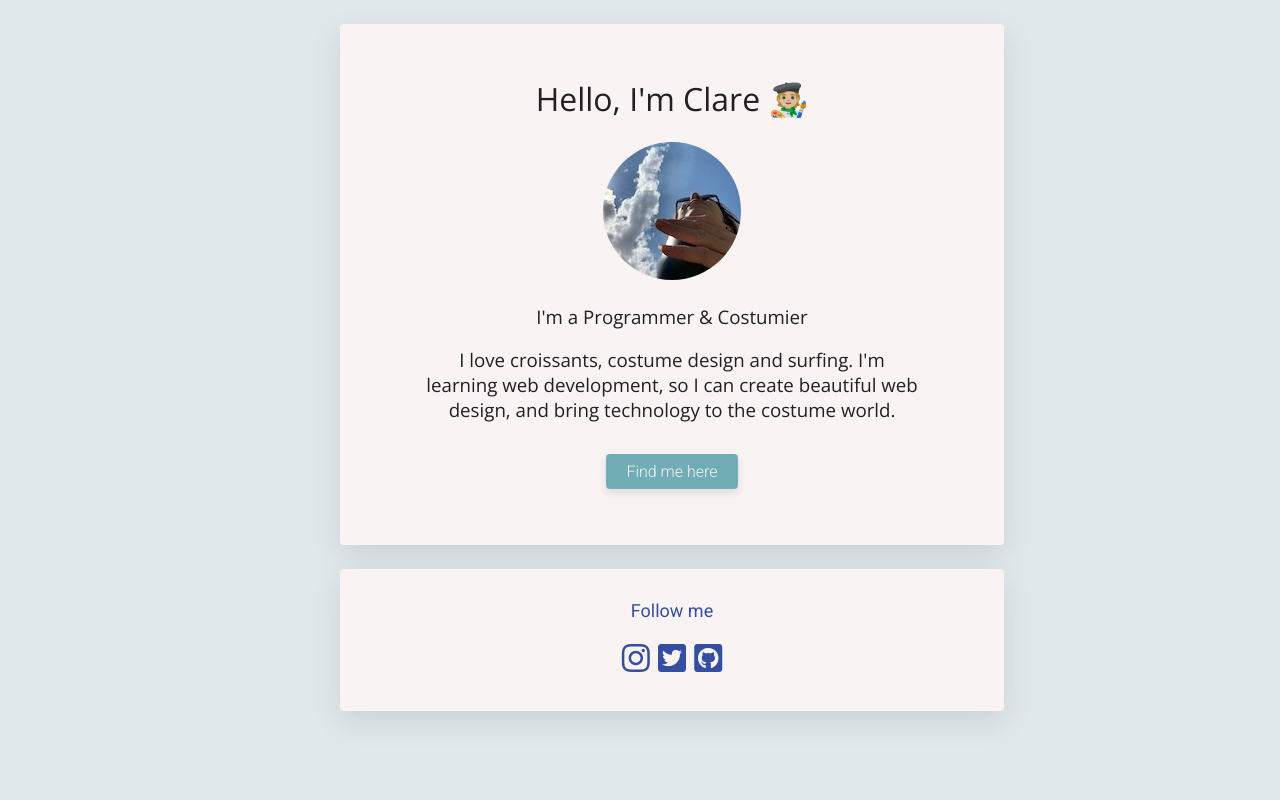
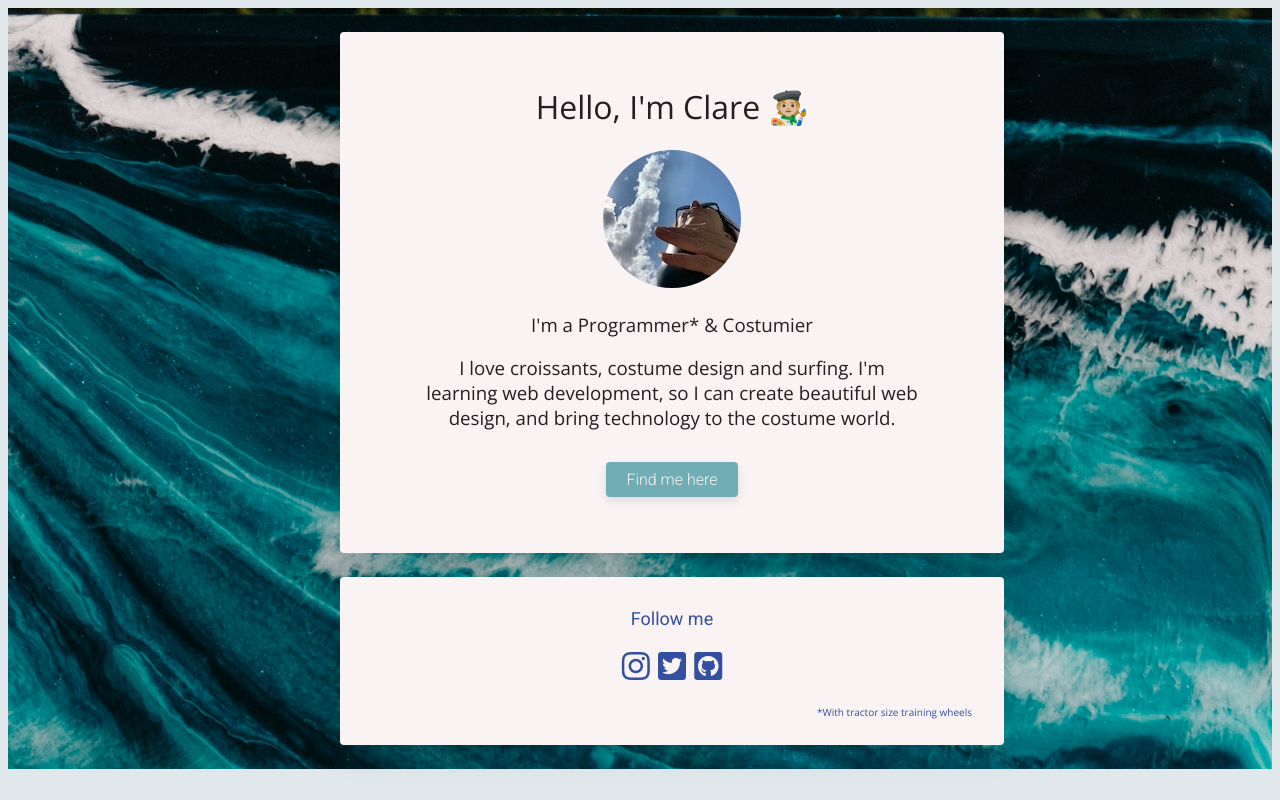
Before and after one commit to Architravelt/profile, a plain HTML site: page index.html in a window 1280 px wide. Drawn offline with nearby package versions, Linux system fonts and the light colour scheme.

Commit message:
made waves

```diff
--- a/index.html
+++ b/index.html
@@ -9,11 +9,12 @@
   <link rel="stylesheet" href="https://use.fontawesome.com/releases/v5.6.3/css/all.css">
 </head>
 <body>
+  <div class="background" style="background-image: url(images/waves.jpg)">
     <div class="container">
       <div class="card-white">
         <h1>Hello, I'm Clare 🧑🏼‍🎨</h1>
         <img src="images/clouds-profile.jpg" class= "img-circle" alt="My profile picture">
-      <h3>I'm a Programmer & Costumier</h2>
+        <h3>I'm a Programmer* & Costumier</h2>
         <h3 class="bio">I love croissants, costume design and surfing. I'm learning web development, so I can create beautiful web design, and bring technology to the costume world.</h3>
 
           <a href="http://www.boulangeriejade.com/" class="button-green" target=_blank>Find me here</a>
@@ -38,6 +39,8 @@
             </a>
           </li>
         </ul>
+        <p>*With tractor size training wheels</p>
+      </div>
     </div>
   </div>
 </body>
--- a/style.css
+++ b/style.css
@@ -35,6 +35,13 @@ a:hover {
   color: #70ADB5;
 }
 
+.background {
+  display: flex;
+  justify-content: space-around;
+  align-items: center;
+  background-size: cover;
+}
+
 .container {
   width: 600px;
   margin: 0 auto;
@@ -65,6 +72,12 @@ a:hover {
   box-shadow: 0 10px 30px rgba(0,0,0,.1);
   width: 600px;
   margin: 24px auto;
+}
+
+.card-white-footer p {
+  font-size: x-small;
+  text-align: right;
+  color: #344fa1;
 }
 
 .img-circle {
```
Also changed, not shown: images/waves.jpg (added). Lines whose indentation alone changed are shown as unchanged.
